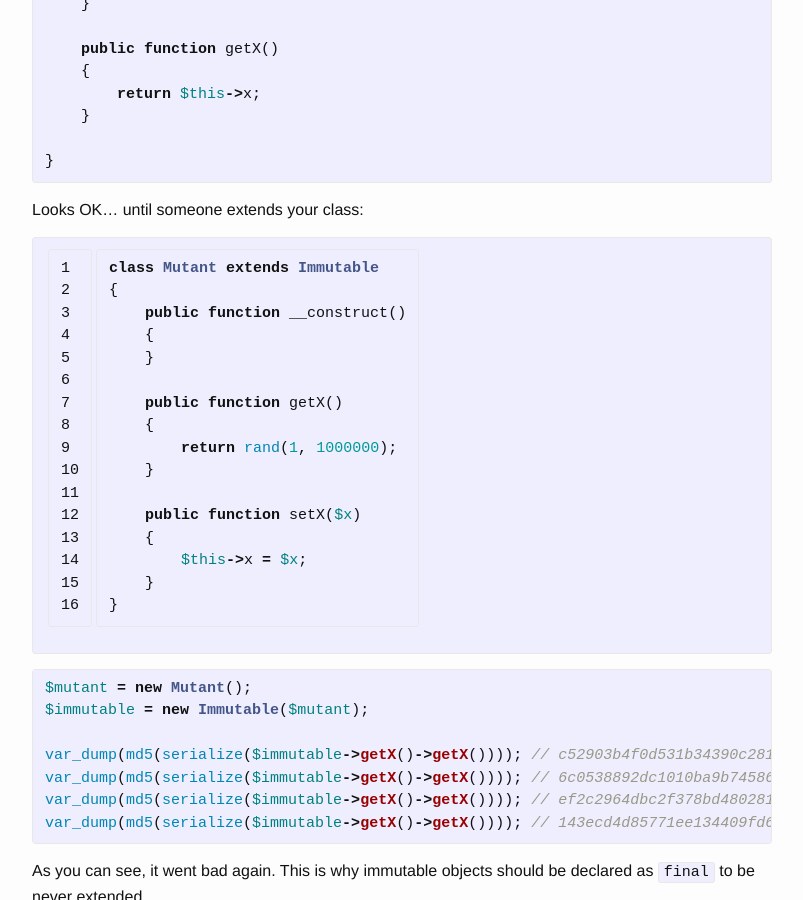
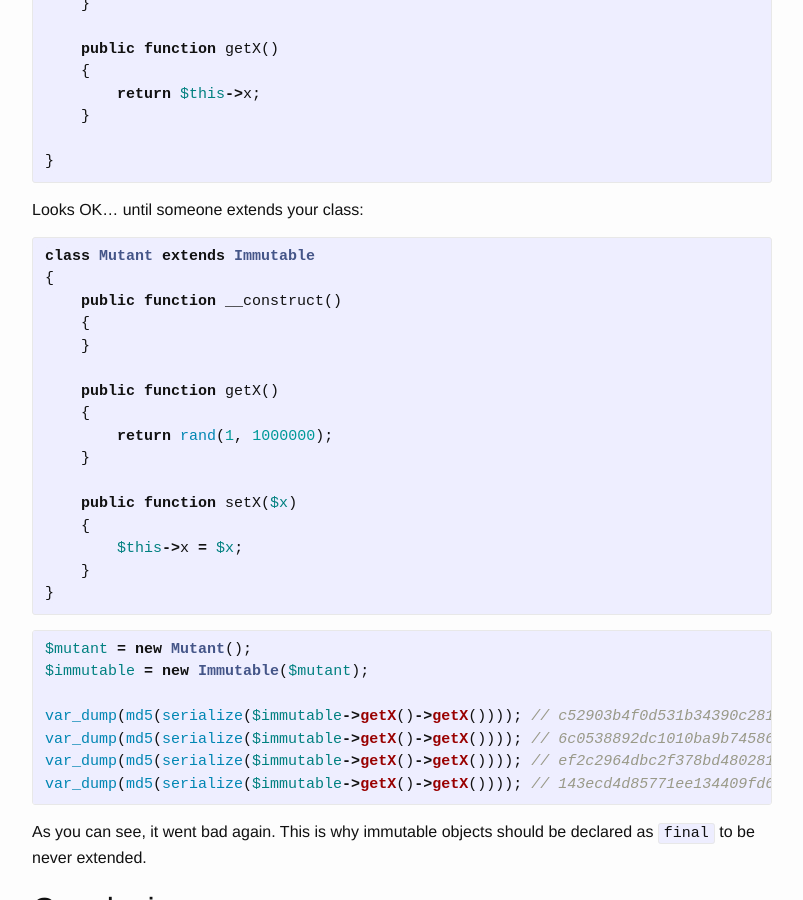
Before and after one commit to Ragazzo/ragazzo.github.io, a Jekyll site: the page built from _posts/2016-05-03-immutability.markdown, in a window 1280 px wide and 900 px high, scrolled down 6892 px. Shown: the whole window, without its empty margins (238-1041 px from the left). Built offline with Jekyll 4.4.1, drawn with Linux system fonts in a browser that asks for light colours; comment, search, counter and statistics services are not loaded.

Commit message:
Update 2016-05-03-immutability.markdown

```diff
--- a/_posts/2016-05-03-immutability.markdown
+++ b/_posts/2016-05-03-immutability.markdown
@@ -331,7 +331,7 @@ class Immutable
 
 Looks OK... until someone extends your class:
 
-{% highlight php linenos startinline=true %}
+{% highlight php startinline=true %}
 class Mutant extends Immutable
 {
     public function __construct()
```
